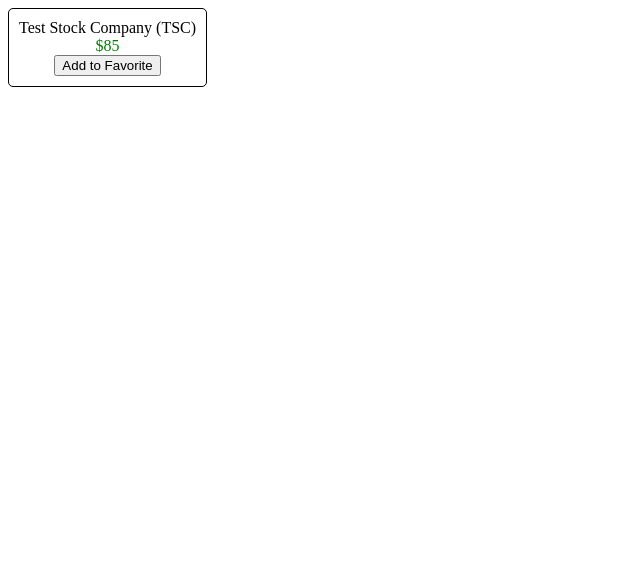
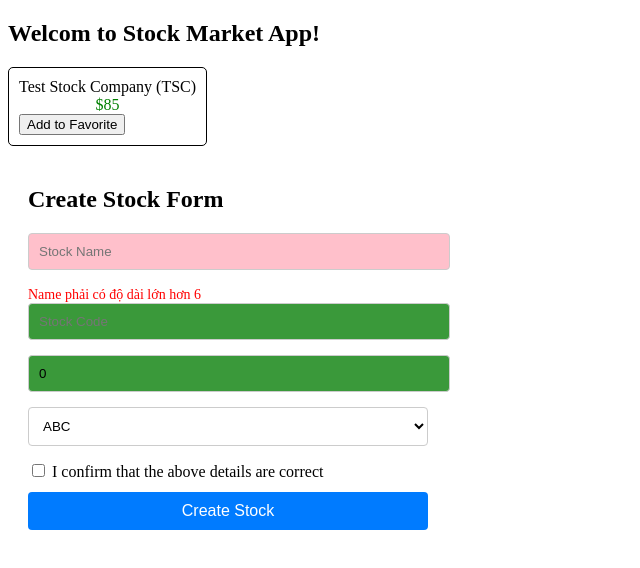
Before and after one commit to ladailoc/StockMarket, an Angular app: page /stock/stock-item in a window 1280 px wide. Shown: the top 568 px of the page, without its empty margins (0-640 px from the left). Built offline with nearby package versions, Linux system fonts and the light colour scheme.

Commit message:
commit code

```diff
--- a/src/app/app.module.ts
+++ b/src/app/app.module.ts
@@ -6,12 +6,16 @@ import { AppComponent } from './app.component';
 import { LoginComponent } from './login/login.component';
 import { FormsModule } from '@angular/forms';
 import { StockItemComponent } from './stock/stock-item/stock-item.component';
+import { CreateStockComponent } from './stock/create-stock/create-stock.component';
+import { StockHomeComponent } from './stock/stock-home/stock-home.component';
 
 @NgModule({
   declarations: [
     AppComponent,
     LoginComponent,
-    StockItemComponent
+    StockItemComponent,
+    CreateStockComponent,
+    StockHomeComponent
   ],
   imports: [
     BrowserModule,
--- a/src/app/login/login.component.scss
+++ b/src/app/login/login.component.scss
@@ -23,9 +23,13 @@
     padding: 30px 30px;
     width: 300px;
     height: 350px;
-    // text-align: center;
     border-radius: 5px;
     box-shadow: 0 0 10px rgba(0, 0, 0, 0.1);
+}
+
+#login_box label {
+    font-size: 13px;
+    color: #9e9d9d;
 }
 
 #login_box .username,
@@ -53,7 +57,8 @@
     margin: 10px 0;
     border: 1px solid #e4e4e4;
     border-radius: 5px;
-    background: #3b5998;
+    background: linear-gradient(90deg, #1368a8, #c2239f);
+    // background: #3b5998;
     color: #ffffff;
     cursor: pointer;
 }
--- a/src/app/model/stock.ts
+++ b/src/app/model/stock.ts
@@ -3,7 +3,7 @@ export class Stock {
     constructor(public name: string,
                 public code: string,
                 public price: number,
-                public previousPrice: number) {}
+                public previousPrice: number,) {}
 
     isPositiveChange(): boolean {
         return this.price >= this.previousPrice;
--- /dev/null
+++ b/src/app/stock/create-stock/create-stock.component.html
@@ -0,0 +1,44 @@
+<!-- app.component.html -->
+<div class="stock-form">
+    <h2>Create Stock Form</h2>
+    <input type="text"
+            placeholder="Stock Name"
+            [(ngModel)]="stock.name"
+            (ngModelChange)="checkName()"
+            class="form-input"
+            [ngClass]="{
+                'valid-name': isStockNameValid,
+                'invalid-name': !isStockNameValid}">
+    <br>
+    <span *ngIf="!checkName()" class="error-msg">Name phải có độ dài lớn hơn 6</span>
+    <br>
+    <input type="text"
+            placeholder="Stock Code"
+            [(ngModel)]="stock.code"
+            (ngModelChange)="checkCode()"
+            class="form-input"
+            [ngClass]="{
+                'valid-code': isStockCodeValid,
+                'invalid-code': !isStockCodeValid}"
+        ><br>
+    <input type="text"
+            placeholder="Stock Price"
+            [(ngModel)]="stock.price"
+            class="form-input"
+            (blur)="checkPrice()"
+            [ngClass]="{
+                'valid-price': isStockPriceValid,
+                'invalid-price': !isStockPriceValid}"
+        ><br>
+    <select class="form-select">
+        <option value="ABC">ABC</option>
+        <option value="XYZ">XYZ</option>
+    </select>
+    <br>
+    <input type="checkbox" name="" class="form-checkbox"> I confirm that the above details are correct<br>
+    <button (click)="showStockInfo()" class="form-button">Create Stock</button>
+</div>
+
+<div *ngIf="isShowStockInfo">
+    <p><strong>{{getStockInfo()}}</strong></p>
+</div>
--- /dev/null
+++ b/src/app/stock/create-stock/create-stock.component.scss
@@ -0,0 +1,87 @@
+/* app.component.css */
+
+/* Style cho container của form */
+.stock-form {
+    max-width: 400px;
+    padding: 20px;
+}
+
+
+
+/* Style cho các input */
+.form-input {
+    width: 100%;
+    padding: 10px;
+    margin-bottom: 15px;
+    border: 1px solid #ccc;
+    border-radius: 4px;
+}
+
+.form-checkbox{
+    margin-bottom: 15px;
+}
+
+/* Style cho select */
+.form-select {
+    width: 100%;
+    padding: 10px;
+    margin-bottom: 15px;
+    border: 1px solid #ccc;
+    border-radius: 4px;
+    background-color: #fff;
+    cursor: pointer;
+}
+
+/* Style cho nút button */
+.form-button {
+    width: 100%;
+    padding: 10px;
+    background-color: #007bff;
+    color: white;
+    border: none;
+    border-radius: 4px;
+    font-size: 16px;
+    cursor: pointer;
+    transition: background-color 0.3s ease;
+}
+
+/* Hiệu ứng khi hover vào button */
+.form-button:hover {
+    background-color: #0056b3;
+}
+
+/* Hiệu ứng khi focus vào input hoặc select */
+.form-input:focus,
+.form-select:focus {
+    border-color: #007bff;
+    outline: none;
+    box-shadow: 0 0 5px rgba(0, 123, 255, 0.5);
+}
+
+.valid-name {
+    background-color: rgb(58, 153, 58);
+}
+
+.invalid-name {
+    background-color: pink;
+}
+
+.invalid-code {
+    background-color: pink;
+}
+.valid-code {
+    background-color: rgb(58, 153, 58);
+}
+
+.invalid-price {
+    background-color: pink;
+}
+.valid-price {
+    background-color: rgb(58, 153, 58);
+}
+
+.error-msg {
+    color: red;
+    font-size: 14px;
+    margin-top: 5px;
+}
--- /dev/null
+++ b/src/app/stock/create-stock/create-stock.component.ts
@@ -0,0 +1,41 @@
+import { Component, OnInit } from '@angular/core';
+import { Stock } from '../../model/stock';
+
+@Component({
+  selector: 'app-create-stock',
+  standalone: false,
+  templateUrl: './create-stock.component.html',
+  styleUrl: './create-stock.component.scss'
+})
+export class CreateStockComponent {
+  public stock!: Stock;
+  // constructor(){
+  //   this.stock = new Stock('', '', 0, 0);
+  // }
+
+  ngOnInit(): void {
+    this.stock = new Stock("", "", 0, 0);
+  }
+
+  isStockNameValid = false;
+  checkName(): boolean {
+    return this.isStockNameValid = this.stock.name.trim().length >= 6;
+  }
+  isStockCodeValid = true;
+  firstCode = "";
+  checkCode(): boolean {
+    return this.isStockCodeValid = this.firstCode == this.stock.code;
+  }
+  isStockPriceValid = true;
+  checkPrice(): void {
+    this.isStockPriceValid = false;
+  }
+
+  getStockInfo(): string {
+    return `Stock Name is {"name" : "${this.stock.name}", "code" : "${this.stock.code}", "price" : ${this.stock.price}, "previousPrice" : ${this.stock.previousPrice}}`;
+  }
+  isShowStockInfo = false;
+  showStockInfo(): void {
+    this.isShowStockInfo = true;
+  }
+}
--- a/src/app/stock/stock-item/stock-item.component.html
+++ b/src/app/stock/stock-item/stock-item.component.html
@@ -1,9 +1,12 @@
+<h2>Welcom to Stock Market App!</h2>
 <div class="stock-container">
-    <div class="item">
+    <div *ngFor="let stock of stockList; let i = index">
         <div class="name">{{stock.name}} ({{stock.code}})</div>
         <div class="price" [class]="stock.isPositiveChange() ? 'positive' : 'negative'"> ${{stock.price}}
         </div>
-        <button (click)="toggleFavorite($event)" [disabled]="stock.favorite">Add to Favorite
+        <button (click)="toggleFavorite($event, i)">Add to Favorite
         </button>
     </div>
 </div>
+
+<app-create-stock></app-create-stock>
--- a/src/app/stock/stock-item/stock-item.component.ts
+++ b/src/app/stock/stock-item/stock-item.component.ts
@@ -1,5 +1,6 @@
 import { Component, OnInit } from '@angular/core';
 import { Stock } from '../../model/stock';
+import { CreateStockComponent } from '../create-stock/create-stock.component';
 
 @Component({
   selector: 'app-stock-item',
@@ -8,18 +9,18 @@ import { Stock } from '../../model/stock';
   styleUrl: './stock-item.component.scss'
 })
 export class StockItemComponent implements OnInit {
-  public stock: Stock;
+  public stockList: Array<Stock> = [];
 
   constructor() {
-    this.stock = new Stock('', '', 0, 0);
+    // this.stock = new Stock('', '', 0, 0);
   }
 
   ngOnInit(): void {
-    this.stock = new Stock('Test Stock Company', 'TSC', 85, 80);
+    this.stockList.push(new Stock('Test Stock Company', 'TSC', 85, 80));
   }
 
-  toggleFavorite(event: Event) {
+  toggleFavorite(event: Event, i : number) {
     console.log('We are toggling the favorite state for this stock', event);
-    this.stock.favorite = !this.stock.favorite;
+    this.stockList[i].favorite = !this.stockList[i].favorite;
   }
 }
```
Also changed, not shown: src/app/stock/stock-home/stock-home.component.ts (added, +11 -0 lines), src/app/stock/stock-home/stock-home.component.html (added), src/app/stock/stock-home/stock-home.component.scss (added), 2 other files (tests, documents, lock files or other folders).
